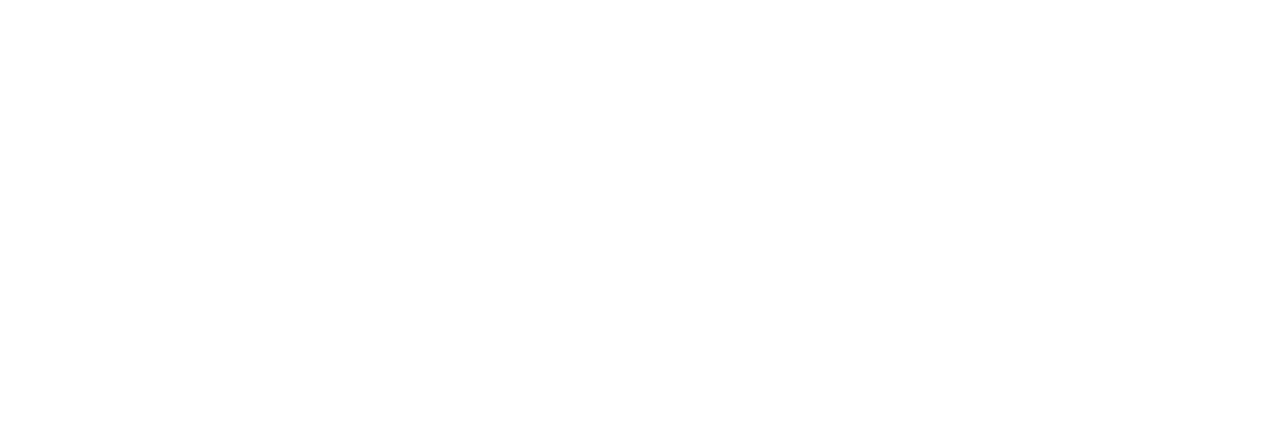
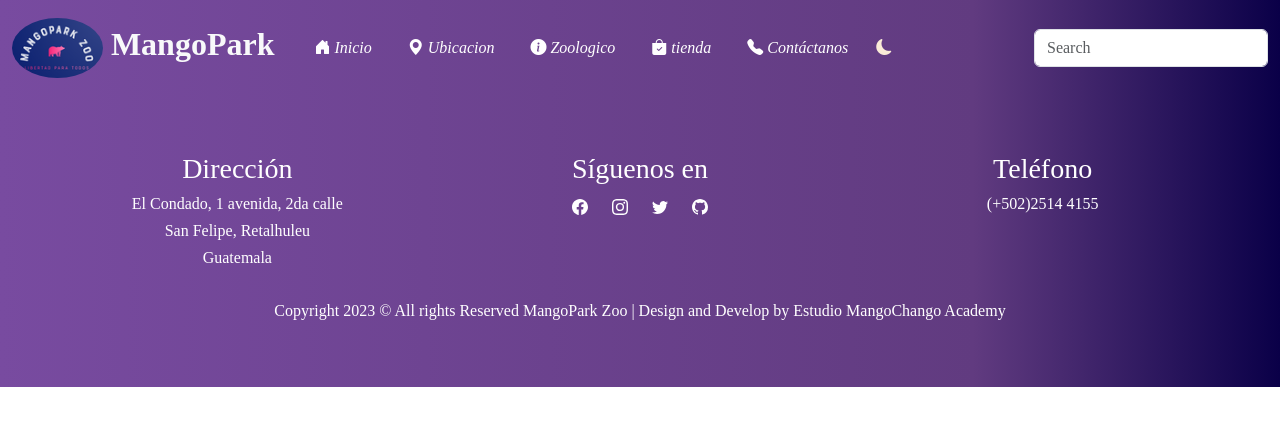
Before and after one commit to ErickPu146/Mango-Park, a React (Create React App) app: page /zoologico in a window 1280 px wide. Before the commit this address had no page. Shown: the top 426 px of the page. Built offline with nearby package versions, Linux system fonts and the light colour scheme.

Commit message:
arreglando las rutas

```diff
--- a/src/components/inputSearch/index.js
+++ b/src/components/inputSearch/index.js
@@ -0,0 +1,19 @@
+import { Form } from "react-bootstrap";
+
+const InputSearch = () => {
+
+  return (
+    <>
+      <Form>
+        <Form.Control
+          type="search"
+          placeholder="Search"
+          className="me-2"
+          aria-label="Search"
+        />
+      </Form>
+    </>
+  );
+};
+
+export { InputSearch };
--- a/src/containers/header/index.js
+++ b/src/containers/header/index.js
@@ -5,6 +5,7 @@
 import logoZoo from './imagen-logo/logo-zoo.png';
 import { ParkContext } from '../../context';
 import { SelectorTheme } from '../../components/selectorTheme';
+import { InputSearch } from '../../components/inputSearch';
 
 
 const Header = () => {
@@ -48,7 +49,7 @@
                 </li>
                 <li className="nav-item class_li" >
                   <Link
-                    to="/zoologicos"
+                    to="/ubicacion"
                     className="nav-link text-white"
                   >
                     <i className="bi bi-geo-alt-fill"> Ubicacion</i>
@@ -56,7 +57,7 @@
                 </li>
                 <li className="nav-item class_li" >
                   <Link
-                    to="/animales"
+                    to="/zoologico"
                     className="nav-link text-white"
                   >
                     <i className="bi bi-info-circle-fill"> Zoologico</i>
@@ -75,7 +76,7 @@
                     to="/contactos"
                     className="nav-link text-white"
                   >
-                    <i className="bi bi-telephone-fill"> Contactanos</i>
+                    <i className="bi bi-telephone-fill"> Contáctanos</i>
                   </Link>
                 </li>
                 <li className="nav-item class_li" >
@@ -86,21 +87,19 @@
                 </li>
               </ul>
 
-              <Form
-                className={`
+              <div className={`
                 ${
-                  location.pathname === "/" |
-                  location.pathname === "/historia" |
-                  location.pathname === "/contactos"
-                  ? "d-none" : "d-block"
-                }`}>
-                <Form.Control
-                  type="search"
-                  placeholder="Search"
-                  className="me-2"
-                  aria-label="Search"
-                />
-              </Form>
+                  (location.pathname === "/") |
+                  (location.pathname === "/ubicacion") |
+                  (location.pathname === "/contactos")
+                  ? "d-none"
+                  : "d-block"
+                }`}
+              >
+                <InputSearch/>
+              </div>
+
+
             </Navbar.Collapse>
           </Container>
         </Navbar>
--- a/src/pages/AppUI.js
+++ b/src/pages/AppUI.js
@@ -1,12 +1,12 @@
 import React, { useContext } from 'react';
 import { BrowserRouter as Router, Routes, Route } from 'react-router-dom';
 import { Inicio } from '../routes/inicio';
-import { Historia } from '../routes/historia';
-import { Zoologicos } from '../routes/zoologicos';
-import { Animales } from '../routes/animales';
+import { Ubicacion } from '../routes/ubicacion';
+import { Zoologico } from '../routes/zoologico';
 import { Tienda } from '../routes/tienda';
 import { Contactos } from '../routes/contactos';
 import { ParkContext } from '../context';
+
 
 const AppUI = () => {
     const {
@@ -22,16 +22,12 @@
                         element={<Inicio background={background}/>}
                     />
                     <Route
-                        path="/historia"
-                        element={<Historia background={background}/>}
+                        path="/ubicacion"
+                        element={<Ubicacion background={background}/>}
                     />
                     <Route
-                        path="/zoologicos"
-                        element={<Zoologicos background={background}/>}
-                    />
-                    <Route
-                        path="/animales"
-                        element={<Animales background={background}/>}
+                        path="/zoologico"
+                        element={<Zoologico background={background}/>}
                     />
                     <Route
                         path="/tienda"
--- a/src/routes/animales/index.js
+++ /dev/null
@@ -1,15 +0,0 @@
-import { Header } from "../../containers/header";
-import { Footer } from "../../containers/footer/";
-
-
-const Animales = ({ background }) => {
-    return (
-        <>
-            <Header />
-
-            <Footer/>
-        </>
-    );
-}
-
-export { Animales };
--- a/src/routes/historia/index.js
+++ /dev/null
@@ -1,15 +0,0 @@
-import { Header } from "../../containers/header";
-import { Footer } from "../../containers/footer/";
-
-
-
-const Historia = ({ background }) => {
-    return (
-        <>
-            <Header />
-            <Footer/>
-        </>
-    );
-}
-
-export { Historia };
--- /dev/null
+++ b/src/routes/ubicacion/index.js
@@ -0,0 +1,16 @@
+import { Header } from "../../containers/header";
+import { Footer } from "../../containers/footer";
+
+
+const Ubicacion = ({ background }) => {
+    return (
+        <>
+            <Header/>
+
+
+            <Footer/>
+        </>
+    );
+}
+
+export { Ubicacion };
--- a/src/routes/zoologicos/index.js
+++ b/src/routes/zoologico/index.js
@@ -2,7 +2,7 @@
 import { Footer } from "../../containers/footer";
 
 
-const Zoologicos = ({ background }) => {
+const Zoologico = ({ background }) => {
     return (
         <>
             <Header/>
@@ -12,4 +12,4 @@
     );
 }
 
-export { Zoologicos };
+export { Zoologico };
```
